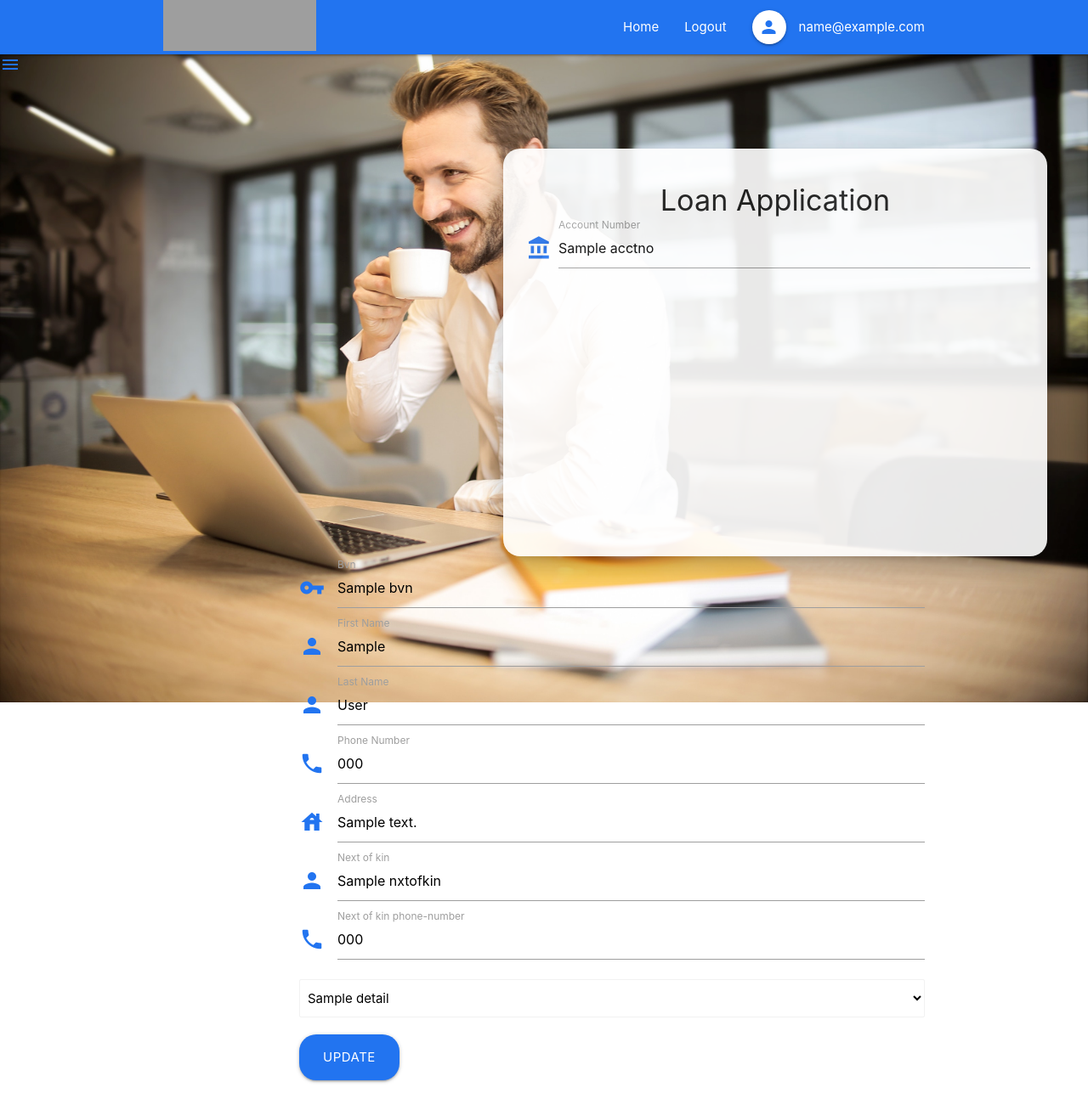
After one commit to folly77folly/group-2-deca-credit, a Python web app: template templates/editprofile.html in a window 1280 px wide. The commit adds this page. Shown: the whole page at 85% size. Run offline with Jinja, Linux system fonts and the light colour scheme; the template is opened without the code that fills it: most values are stand-ins (such as "Sample title", 1, 10 or a date in 2020); grey boxes are pictures that could not be loaded.

Commit message:
bug fixes

```diff
--- a/admin.py
+++ b/admin.py
@@ -4,7 +4,7 @@ from flask_session import Session
 from . import app,db
 
 @app.route("/outstanding")
-def apply():
+def outstanding():
     """admin view oustanding loan"""
     status = "active"
     repaid = 0
--- a/static/css/dashboard.css
+++ b/static/css/dashboard.css
@@ -128,3 +128,6 @@
    span{
        margin-top: 50px;
    }
+   .input-field .prefix.active {
+    color: #2274F0;
+   }
--- /dev/null
+++ b/templates/editprofile.html
@@ -0,0 +1,162 @@
+<!DOCTYPE html>
+<html lang="en">
+<head>
+ <meta charset="UTF-8">
+ <meta name="viewport" content="width=device-width, initial-scale=1.0">
+ <meta http-equiv="X-UA-Compatible" content="ie=edge">
+ <title>Apply</title>
+ <link rel="stylesheet" href="https://cdnjs.cloudflare.com/ajax/libs/materialize/1.0.0/css/materialize.min.css">
+ <link href="../static/css/icon.css" rel="stylesheet">
+ <link rel="stylesheet" href="../static/css/dashboard.css">
+</head>
+<header>
+  <nav class="nav-wraper">
+   <div class="container">
+    <a href="index.html" class="brand-logo"><img src="img/logo.png" alt=""></a>
+    </a>
+    <ul class="right hide-on-med-and-down">
+     <li><a href="index.html">Home</a></li>
+     <li><a class="out" href="/logout">Logout</a></li>
+     <li><a href="#" class="btn-floating white">
+       <i class="material-icons">person</i>
+     </a></li>
+     <span class="user">{{email}}</span>
+    </ul>
+   </div>
+  </nav>
+  <ul id="slide-out" class="sidenav">
+        <li><div class="user-view">
+            <div class="background">
+            </div>
+            <a href="#email"><span class="white-text email">{{email}}</span></a>
+          </div></li>
+    <li><a href="dashboard.html">dashboard</a></li>
+    <li><a href="/apply">Apply for Loan</a></li>
+    <li><a href="#">Edit Profile</a></li>
+  </ul>
+  <a href="#" data-target="slide-out" class="sidenav-trigger">
+      <i class="material-icons">menu</i>
+  </a>
+  <div class="container">
+    <div class="row">
+     <div class="apply z-depth-4">
+        <form>
+            <h4>Loan Application</h4>
+            <div class="error red-text"></div>
+            <div class="success green-text"></div>
+            <div class="input-field">
+            {% if details[0]['acctno'] %}
+            <i class="tiny material-icons prefix">account_balance</i>
+            <input id =acctno autocomplete="off" class="validate" required="" aria-required="true" name="acctno" value="{{ details[0]['acctno'] }} " type="text" required>
+            <label for="acctno">Account Number</label>
+        </div>
+            {% else %}
+            <i class="small material-icons prefix">account_balance</i>
+            <input autocomplete="off" class="validate" required="" aria-required="true" name="acctno" id="acctno" type="text" required>
+            <label for="acctno">Account Number</label>
+            {% endif %}
+            </div>
+            <div class="input-field">
+            {% if details[0]['bvn'] %}
+            <i class="material-icons prefix">vpn_key</i>
+            <input class="validate" required="" aria-required="true" name="bvn" id="bvn" type="text" value="{{ details[0]['bvn'] }} " required>
+            <label for="bvn">Bvn</label>
+            {% else %}
+            <i class="material-icons prefix">vpn_key</i>
+            <input class="validate" required="" aria-required="true" name="bvn" id="bvn" type="text" required>
+            <label for="bvn">Bvn</label>
+            {% endif %}
+            <div class="input-field">
+            {% if details[0]['first_name'] %}
+            <i class="material-icons prefix">person</i>
+            <input class="validate" required="" aria-required="true" name="first_name" id="first_name" type="text" value="{{ details[0]['first_name'] }} " required>
+            <label for="first_name">First Name</label>
+            {% else %}
+            <i class="material-icons prefix">person</i>
+            <input class="validate" required="" aria-required="true" name="first_name" id="first_name" type="text" required>
+            <label for="first_name">First Name</label>
+            {% endif %}
+        </div>
+            <div class="input-field">
+            {% if details[0]['last_name'] %}
+            <i class="material-icons prefix">person</i>
+            <input class="validate" required="" aria-required="true" name="last_name" id="last_name" type="text" value="{{ details[0]['last_name'] }} " required>
+            <label for="last_name">Last Name</label>
+            {% else %}
+            <i class="material-icons prefix">person</i>
+            <input class="validate" required="" aria-required="true" name="last_name" id="last_name" type="text" required>
+            <label for="last_name">Last Name</label>
+            {% endif %}
+        </div>
+            <div class="input-field">
+            {% if details[0]['phone'] %}
+            <i class="material-icons prefix">phone</i>
+            <input class="validate" required="" aria-required="true" name="phone" id="phone" type="text" value="{{ details[0]['phone'] }} "required>
+            <label for="phone">Phone Number</label>
+            {% else %}
+            <i class="material-icons prefix">phone</i>
+            <input class="validate" required="" aria-required="true" name="phone" id="phone" type="text" required>
+            <label for="phone">Phone Number</label>
+            {% endif %}
+        </div>
+            <div class="input-field">
+            {% if details[0]['address'] %}
+            <i class="material-icons prefix">house</i>
+            <input class="validate" required="" aria-required="true" name="address" id="address" type="text"  value="{{ details[0]['address'] }} "required>
+            <label for="address">Address</label>
+            {% else %}
+            <i class="material-icons prefix">house</i>
+            <input class="validate" required="" aria-required="true" name="address" id="address" type="text" required>
+            <label for="address">Address</label>
+            {% endif %}
+        </div>
+            <div class="input-field">
+            {% if details[0]['nxtofkin'] %}
+            <i class="material-icons prefix">person</i>
+            <input class="validate" required="" aria-required="true" name="nxtofkin" id="nxtofkin" type="text" value="{{ details[0]['nxtofkin'] }} "required>
+            <label for="nxtofkin">Next of kin</label>
+            {% else %}
+            <i class="material-icons prefix">person</i>
+            <input class="validate" required="" aria-required="true" name="nxtofkin" id="nxtofkin" type="text" required>
+            <label for="nxtofkin">Next of kin</label>
+            {% endif %}
+        </div>
+            <div class="input-field">
+            {% if details[0]['nxtofkin_phone'] %}
+            <i class="material-icons prefix">phone</i>
+            <input class="validate" required="" aria-required="true" name="nxtofkin_phone" id="nxtofkin_phone" type="text" value="{{ details[0]['nxtofkin_phone'] }} "required>
+            <label for="nxtofkin_phone">Next of kin phone-number</label>
+            {% else %}
+            <i class="material-icons prefix">phone</i>
+            <input class="validate" required="" aria-required="true" name="nxtofkin_phone" id="nxtofkin_phone" type="text" required>
+            <label for="nxtofkin_phone">Next of kin phone-number</label>
+            {% endif %}
+        </div>
+              <select id="bank_nam" class="browser-default tenor">
+                {% if details[0]['bank_name'] %}
+                    <option value="{{ details[0]['bank_name'] }}">{{ details[0]['bank_name'] }}</option>
+                    {% for bank in banks %}
+                    <option value="{{ bank }}">{{ bank }}</option>
+                    {% endfor %}
+                {% else %}
+                    {% for bank in banks %}
+                    <option value="{{ bank }}">{{ bank }}</option>
+                    {% endfor %}
+                {% endif %}
+              </select>
+              <a href="#" class="btn-large submit">Update</a>
+                 </form>
+                </div>
+     </div>
+    </div>
+   </div>
+<body class="body">
+    <script src="jquery-3.3.1.min.js"></script>
+    <script src="https://cdnjs.cloudflare.com/ajax/libs/materialize/1.0.0/js/materialize.min.js"></script>
+<script>
+  $(document).ready(function(){
+   $('.sidenav').sidenav()
+  })
+  </script>
+</body>
+</html>
```
Also changed, not shown: templates/apply.html (added, +79 -0 lines), templates/dashboard.html (+5 -5 lines), templates/index.html (+4 -4 lines), templates/layout.html (added, +22 -0 lines), templates/login.html (+6 -1 lines), templates/register.html (+8 -1 lines), templates/request.html (added, +73 -0 lines), users.py (+44 -33 lines), templates/outstanding.html (added).
